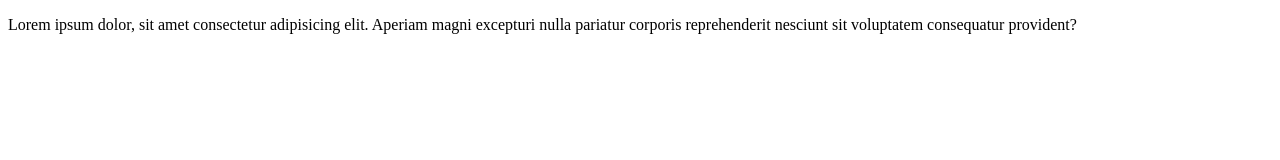
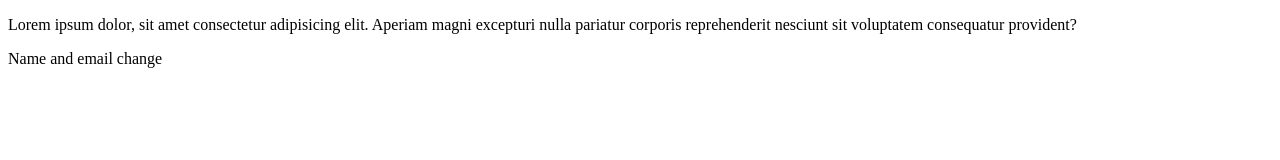
Before and after one commit to hassantahmeed11/html-file, a plain HTML site: page index.html in a window 1280 px wide. Drawn offline with Linux system fonts and the light colour scheme.

Commit message:
Name and email change

```diff
--- a/index.html
+++ b/index.html
@@ -7,6 +7,7 @@
 </head>
 <body>
     <p>Lorem ipsum dolor, sit amet consectetur adipisicing elit. Aperiam magni excepturi nulla pariatur corporis reprehenderit nesciunt sit voluptatem consequatur provident?</p>
+    <p>Name and email change</p>
 <script>
     alert("Hello Tahmeed")
 </script>
```
